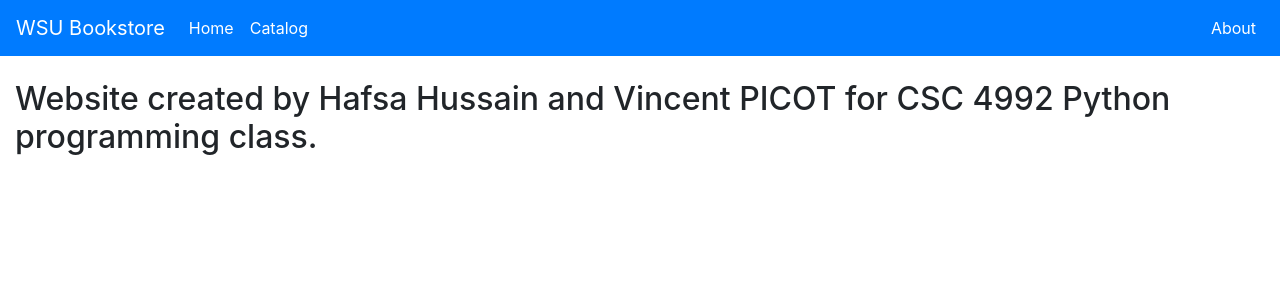
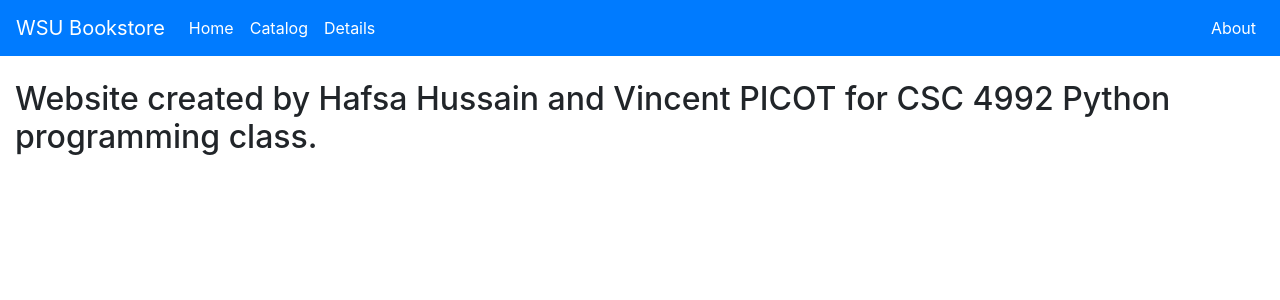
Before and after one commit to alexandra-picot/LibraryInventory, a Django app: template LibraryInventory/book/templates/book/about.html in a window 1280 px wide. Shown: the top 300 px of the page. Run offline with Django 3.2, Linux system fonts and the light colour scheme; the template is opened without the code that fills it, so the values that code supplies are empty; some libraries are stand-ins or nearby versions.

Commit message:
add details page to base site

```diff
--- a/LibraryInventory/book/templates/book/base_site.html
+++ b/LibraryInventory/book/templates/book/base_site.html
@@ -30,6 +30,9 @@
             </li>
             <li class="nav-item active">
                 <a class="nav-link" href="/catalog">Catalog<span class="sr-only">(current)</span></a>
+            </li>
+            <li class="nav-item active">
+                <a class="nav-link" href="/details">Details<span class="sr-only">(current)</span></a>
             </li>
         </ul>
         <ul class="navbar-nav my-2 my-lg-0">
```
